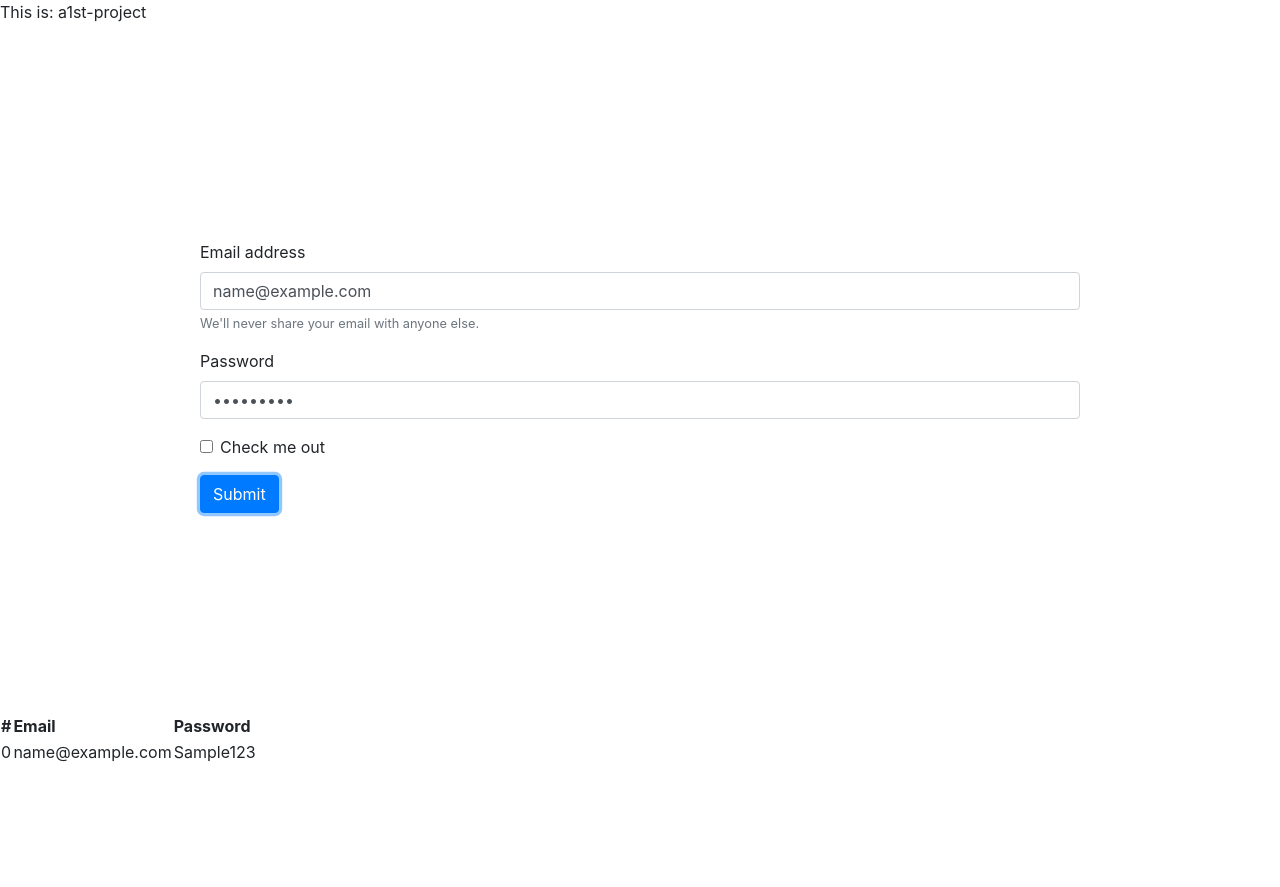
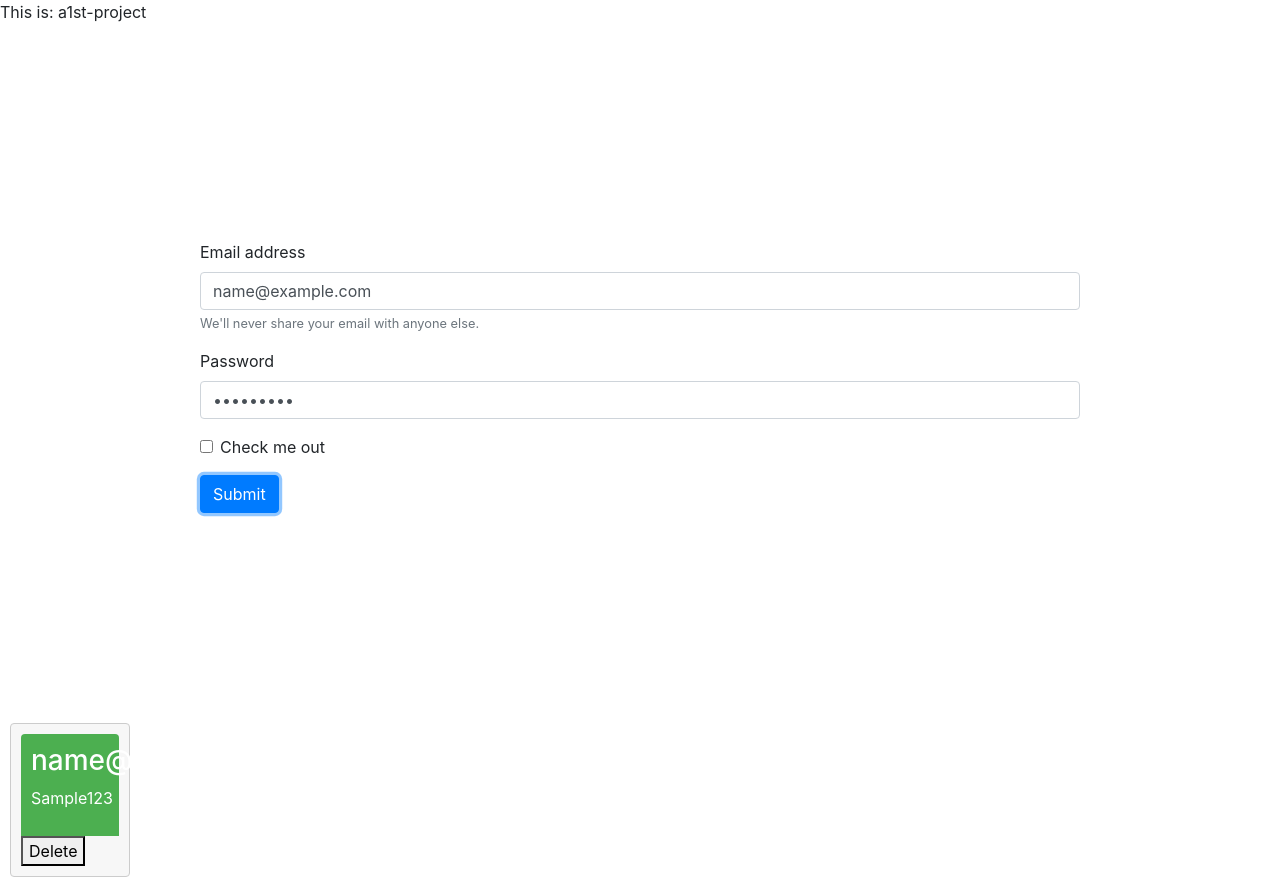
Before and after one commit to abderrahmanyouabd/angular-template-core, an Angular app: page / in a window 1280 px wide. Both pictures are taken after typing "name@example.com", "Sample123" into the empty fields and a click on the button "Submit". Before the commit the page ends 800 px from the top, so only its background shows below. Built offline with nearby package versions, Linux system fonts and the light colour scheme.

Commit message:
feat: add and delete functionality added

```diff
--- a/src/app/app.module.ts
+++ b/src/app/app.module.ts
@@ -5,11 +5,13 @@ import { AppRoutingModule } from './app-routing.module';
 import { AppComponent } from './app.component';
 import { MyFirstCompComponent } from './my-first-comp/my-first-comp.component';
 import {FormsModule} from "@angular/forms";
+import { FormDetailsComponent } from './form-details/form-details.component';
 
 @NgModule({
   declarations: [
     AppComponent,
-    MyFirstCompComponent
+    MyFirstCompComponent,
+    FormDetailsComponent
   ],
   imports: [
     BrowserModule,
--- a/src/app/my-first-comp/my-first-comp.component.html
+++ b/src/app/my-first-comp/my-first-comp.component.html
@@ -15,19 +15,25 @@
   <button type="submit" class="btn btn-primary">Submit</button>
 </form>
 
-<table *ngIf="isSubmitted">
-  <thead>
-  <tr>
-    <th>#</th>
-    <th>Email</th>
-    <th>Password</th>
-  </tr>
-  </thead>
-  <tbody *ngFor="let p of list">
-  <tr>
-    <td>{{list.indexOf(p)}}</td>
-    <td>{{p.n1}}</td>
-    <td>{{p.n2}}</td>
-  </tr>
-  </tbody>
-</table>
+<!--<table *ngIf="isSubmitted">-->
+<!--  <thead>-->
+<!--  <tr>-->
+<!--    <th>#</th>-->
+<!--    <th>Email</th>-->
+<!--    <th>Password</th>-->
+<!--  </tr>-->
+<!--  </thead>-->
+<!--  <tbody *ngFor="let p of list">-->
+<!--  <tr>-->
+<!--    <td>{{list.indexOf(p)}}</td>-->
+<!--    <td>{{p.n1}}</td>-->
+<!--    <td>{{p.n2}}</td>-->
+<!--  </tr>-->
+<!--  </tbody>-->
+<!--</table>-->
+
+<div class="flex-container" *ngIf="isSubmitted">
+  <app-form-details *ngFor="let p of list; let i = index" [message] = "p" [index]="i" (delete)="deleteCard($event)">
+
+  </app-form-details>
+</div>
--- a/src/app/my-first-comp/my-first-comp.component.scss
+++ b/src/app/my-first-comp/my-first-comp.component.scss
@@ -4,3 +4,10 @@ form {
   border: white 2px solid;
   border-width: 200px;
 }
+
+.flex-container {
+  display: flex;
+  flex-direction: row;
+  justify-content: space-between;
+  flex-wrap: wrap;
+}
--- a/src/app/my-first-comp/my-first-comp.component.ts
+++ b/src/app/my-first-comp/my-first-comp.component.ts
@@ -1,4 +1,4 @@
-import { Component } from '@angular/core';
+import {Component, Output} from '@angular/core';
 
 @Component({
   selector: 'app-my-first-comp',
@@ -11,11 +11,16 @@ export class MyFirstCompComponent {
   list: any = [];
   isSubmitted: boolean = false;
 
+
   onSubmit() {
     // this.list.push(this.email)
     // this.list.push(this.password)
     this.isSubmitted = true;
-    this.list.push({n1: this.email,  n2: this.password})
+    this.list.push({"email": this.email,  "password": this.password})
 
   }
+
+  deleteCard(index: number) {
+    this.list.splice(index, 1);
+  }
 }
```
